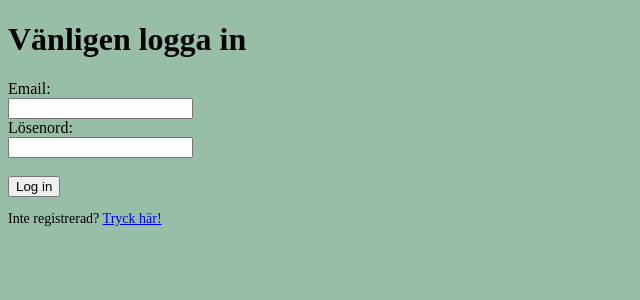
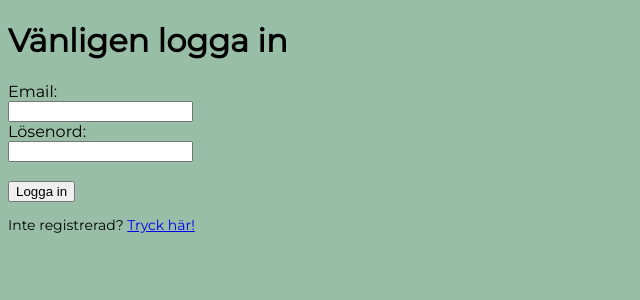
Before and after one commit to Projektgrupp7/Projektgrupp7, a PHP site: page /login.php in a window 1280 px wide. Shown: the top 300 px of the page, without its empty margins (0-640 px from the left). Run offline with PHP 8.4, Linux system fonts and the light colour scheme.

Commit message:
Typsnitt och logga in knappen

```diff
--- a/assets/stylesheet.css
+++ b/assets/stylesheet.css
@@ -1,10 +1,12 @@
 body {
    background: #99BEA7;
+   font-family: 'Montserrat', sans-serif;
 }
 
 h1 {
   color: black;
   text-align: left;
+
 }
 
 p {
--- a/assets/views/_loginform.php
+++ b/assets/views/_loginform.php
@@ -9,7 +9,7 @@
     <input type="text" name="email" value=""><br>
     <label for="password">Lösenord: </label><br>
     <input type="password" name="password" value=""><br><br>
-    <input type="submit" name="login" value="Log in">
+    <input type="submit" name="login" value="Logga in">
   </div>
   <p>Inte registrerad? <a href=register.php>Tryck här!</a></p>
   </form>
--- a/login.php
+++ b/login.php
@@ -3,6 +3,7 @@
   <head>
     <meta charset="utf-8">
         <link rel="stylesheet" href="assets/stylesheet.css">
+        <link href="https://fonts.googleapis.com/css?family=Montserrat&display=swap" rel="stylesheet">
     <title></title>
   </head>
   <body>
--- a/register.php
+++ b/register.php
@@ -2,7 +2,9 @@
 <html lang="en" dir="ltr">
   <head>
     <meta charset="utf-8">
-    <?php include_once("assets/bootstrap.php");?>
+      <link rel="stylesheet" href="assets/stylesheet.css">
+        <link href="https://fonts.googleapis.com/css?family=Montserrat&display=swap" rel="stylesheet">
+          <?php include_once("assets/bootstrap.php");?>
     <title>Register</title>
   </head>
   <body>
```
